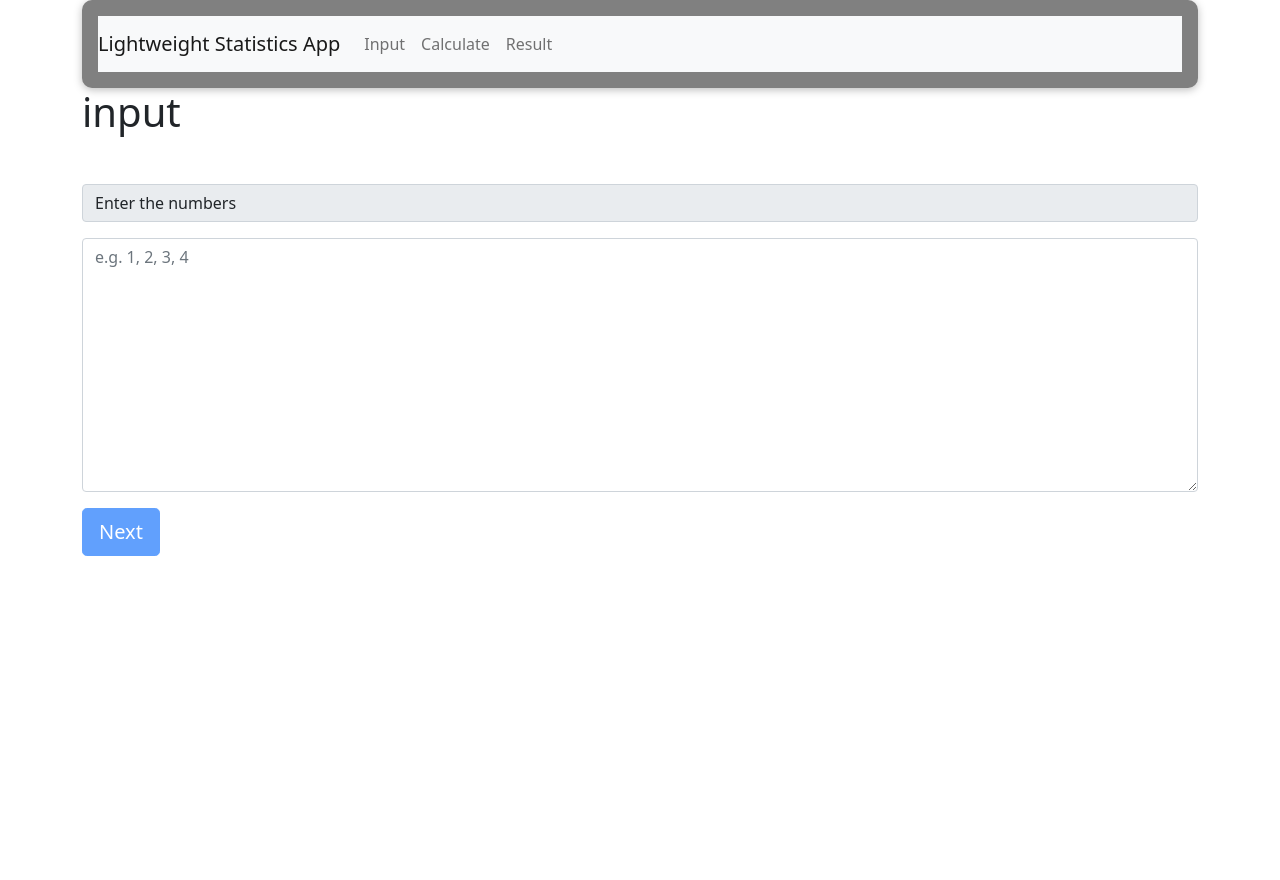
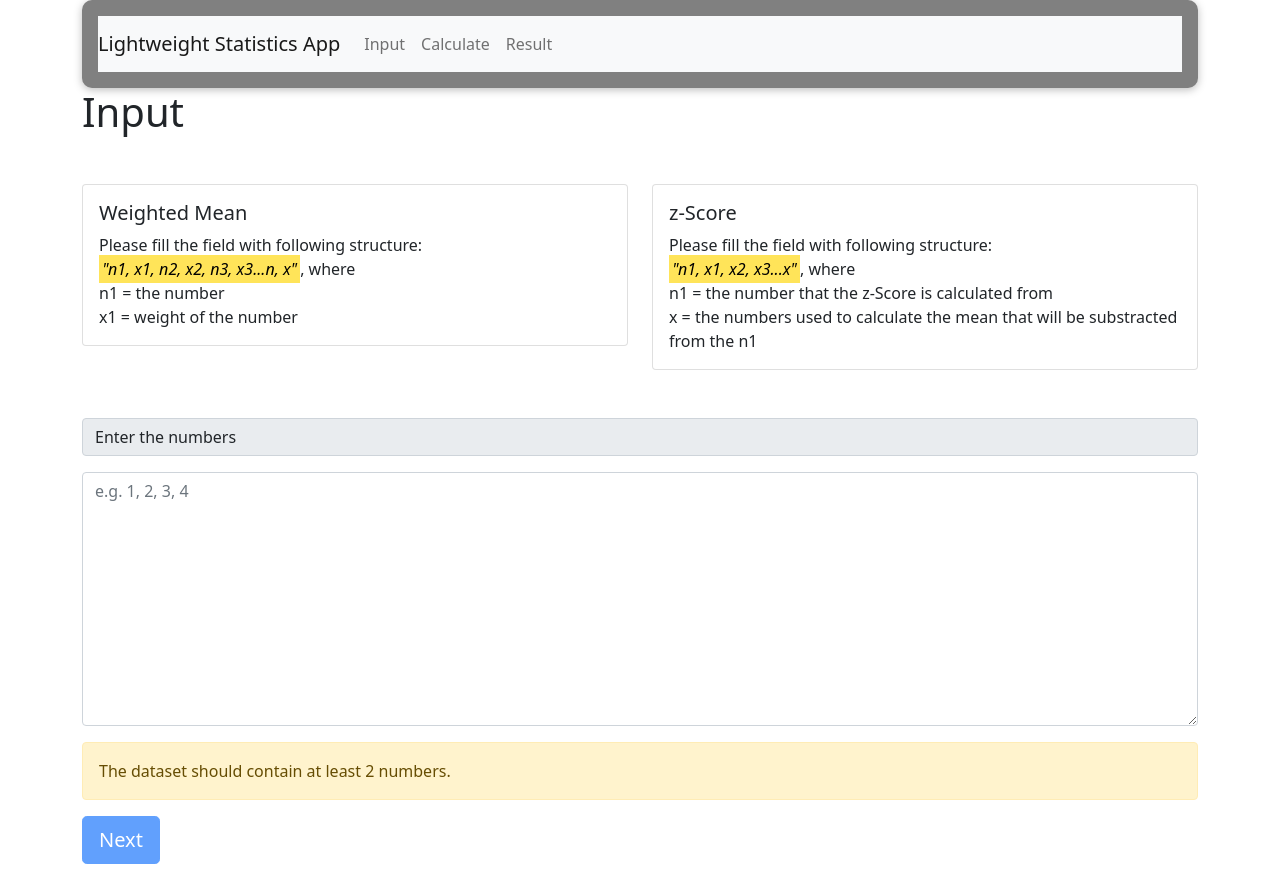
Before and after one commit to jakubnorkiewicz/lightweight-statistics-app, a Vue app: page /input in a window 1280 px wide. Before the commit the page ends 800 px from the top, so only its background shows below. Built offline with nearby package versions, Linux system fonts and the light colour scheme.

Commit message:
cleaned function codes and upgraded styling

```diff
--- a/src/App.vue
+++ b/src/App.vue
@@ -12,19 +12,18 @@
 </template>
 
 <script>
-
 import Buttons from './components/nav/Buttons.vue';
 import Navigation from './components/nav/Navigation.vue';
 
 export default {
   components: {
     Navigation,
-    Buttons,
-  },
+    Buttons
+  }
 };
 </script>
 
-<style lang="scss" >
+<style>
 * {
   box-sizing: border-box;
 }
@@ -33,11 +32,7 @@ html {
   font-family: sans-serif;
 }
 
-body {
-  .page-name {
-    h1 {
-
-    }
-  }
+.page-name h1 {
+  text-transform: capitalize;
 }
 </style>
--- a/src/components/calculate/Calculate.vue
+++ b/src/components/calculate/Calculate.vue
@@ -1,16 +1,58 @@
 <template>
-  <h2>Your numbers:</h2>
   <div v-if="!isPopulated()">
     <div class="alert alert-danger" role="alert">
       Please go back to Input page and populate the field with numbers.
     </div>
   </div>
   <div v-else>
-    <h3>{{ dataset }}</h3>
+     <div class="form-check">
+      <input
+        class="form-check-input"
+        type="checkbox"
+        id="min"
+        name="min"
+        value="min"
+        v-model="formula"
+      />
+      <label class="form-check-label" for="min">Min</label>
+    </div>
     <div class="form-check">
       <input
         class="form-check-input"
-        type="radio"
+        type="checkbox"
+        id="max"
+        name="max"
+        value="max"
+        v-model="formula"
+      />
+      <label class="form-check-label" for="max">Max</label>
+    </div>
+    <div class="form-check">
+      <input
+        class="form-check-input"
+        type="checkbox"
+        id="range"
+        name="range"
+        value="range"
+        v-model="formula"
+      />
+      <label class="form-check-label" for="range">Range</label>
+    </div>
+    <div class="form-check">
+      <input
+        class="form-check-input"
+        type="checkbox"
+        id="sum"
+        name="sum"
+        value="sum"
+        v-model="formula"
+      />
+      <label class="form-check-label" for="sum">Sum</label>
+    </div>
+    <div class="form-check">
+      <input
+        class="form-check-input"
+        type="checkbox"
         id="mean"
         name="mean"
         value="mean"
@@ -21,7 +63,7 @@
     <div class="form-check">
       <input
         class="form-check-input"
-        type="radio"
+        type="checkbox"
         id="weightedMean"
         name="weightedmean"
         value="weightedmean"
@@ -32,7 +74,7 @@
     <div class="form-check">
       <input
         class="form-check-input"
-        type="radio"
+        type="checkbox"
         id="median"
         name="median"
         value="median"
@@ -43,7 +85,7 @@
     <div class="form-check">
       <input
         class="form-check-input"
-        type="radio"
+        type="checkbox"
         id="standardDeviation"
         name="standarddeviation"
         value="standarddeviation"
@@ -56,7 +98,7 @@
     <div class="form-check">
       <input
         class="form-check-input"
-        type="radio"
+        type="checkbox"
         id="variance"
         name="variance"
         value="variance"
@@ -67,40 +109,29 @@
     <div class="form-check">
       <input
         class="form-check-input"
-        type="radio"
-        id="min"
-        name="min"
-        value="min"
+        type="checkbox"
+        id="mode"
+        name="mode"
+        value="mode"
         v-model="formula"
       />
-      <label class="form-check-label" for="min">Min</label>
+      <label class="form-check-label" for="variance">Mode</label>
     </div>
     <div class="form-check">
       <input
         class="form-check-input"
-        type="radio"
-        id="max"
-        name="max"
-        value="max"
-        v-model="formula"
-      />
-      <label class="form-check-label" for="max">Max</label>
-    </div>
-    <div class="form-check">
-      <input
-        class="form-check-input"
-        type="radio"
+        type="checkbox"
         id="zScore"
         name="zscore"
         value="zscore"
         v-model="formula"
       />
-      <label class="form-check-label" for="zscore">z Score</label>
+      <label class="form-check-label" for="zscore">z-Score</label>
     </div>
     <div class="form-check">
       <input
         class="form-check-input"
-        type="radio"
+        type="checkbox"
         id="meanAbsoluteDeviation"
         name="meanabsolutedeviation"
         value="meanabsolutedeviation"
@@ -110,53 +141,59 @@
         >Mean Absolute Deviation</label
       >
     </div>
-    <div class="form-check">
-      <input
-        class="form-check-input"
-        type="radio"
-        id="sum"
-        name="sum"
-        value="sum"
-        v-model="formula"
-      />
-      <label class="form-check-label" for="sum">Sum</label>
+    <h2>Your numbers:</h2>
+    <div class="card">
+      <div class="card-body">
+        {{ dataset }}
+      </div>
     </div>
-
-    <div v-if="formula === 'mean'">
+     <div v-show="formula.includes('min')">
+      The minimum number equals:
+      {{ min() }}
+    </div>
+    <div v-show="formula.includes('max')">
+      The maximum number equals:
+      {{ max() }}
+    </div>
+    <div v-show="formula.includes('range')">
+      The range is:
+      {{ range() }}
+    </div>
+    <div v-show="formula.includes('sum')">
+      The sum equals:
+      {{ sum() }}
+    </div>
+    <div v-show="formula.includes('mean')">
+      The mean equals:
       {{ mean() }}
     </div>
-    <div v-else-if="formula === 'weightedmean'">
+    <div v-show="formula.includes('weightedmean')">
+      The weighted mean equals:
       {{ weightedMean() }}
     </div>
-    <div v-else-if="formula === 'median'">
+    <div v-show="formula.includes('median')">
+      The median equals:
       {{ median() }}
     </div>
-    <div v-else-if="formula === 'standarddeviation'">
+    <div v-show="formula.includes('standarddeviation')">
+      The standard deviation equals:
       {{ standardDeviation() }}
     </div>
-    <div v-else-if="formula === 'variance'">
+    <div v-show="formula.includes('variance')">
+      The variance equals:
       {{ variance() }}
     </div>
-    <div v-else-if="formula === 'mode'">
+    <div v-show="formula.includes('mode')">
+      The mode equals:
       {{ mode() }}
     </div>
-    <div v-else-if="formula === 'min'">
-      {{ min() }}
-    </div>
-    <div v-else-if="formula === 'max'">{
-      { max() }}
-    </div>
-    <div v-else-if="formula === 'range'">
-      {{ range() }}
-      </div>
-    <div v-else-if="formula === 'zscore'">
+    <div v-show="formula.includes('zscore')">
+      The z-Score equals:
       {{ zScore() }}
     </div>
-    <div v-else-if="formula === 'meanabsolutedeviation'">
+    <div v-show="formula.includes('meanabsolutedeviation')">
+      The mean absolute deviation equals:
       {{ meanAbsoluteDeviation() }}
-    </div>
-    <div v-else-if="formula === 'sum'">
-      {{ sum() }}
     </div>
   </div>
 </template>
--- a/src/components/input/Input.vue
+++ b/src/components/input/Input.vue
@@ -1,13 +1,54 @@
 <template>
+  <div class="row mb-5">
+  <div class="col-sm-6">
+    <div class="card">
+      <div class="card-body">
+        <h5 class="card-title">Weighted Mean</h5>
+        <p class="card-text">
+          Please fill the field with following structure:<br>
+          <mark><i>"n1, x1, n2, x2, n3, x3...n, x"</i></mark>, where<br>
+          n1 = the number<br>
+          x1 = weight of the number</p>
+      </div>
+    </div>
+  </div>
+  <div class="col-sm-6">
+    <div class="card">
+      <div class="card-body">
+        <h5 class="card-title">z-Score</h5>
+        <p class="card-text">
+          Please fill the field with following structure:<br>
+          <mark><i>"n1, x1, x2, x3...x"</i></mark>, where<br>
+          n1 = the number that the z-Score is calculated from<br>
+          x = the numbers used to calculate the mean that will be substracted from the n1
+        </p>
+      </div>
+    </div>
+  </div>
+</div>
   <span class="input-group-text mb-3">Enter the numbers</span>
-  <textarea class="form-control" aria-label="Enter the numbers" name="dataset" id="dataset" cols="30" rows="10" v-model="dataset" placeholder="e.g. 1, 2, 3, 4"></textarea>
+  <textarea
+    class="form-control mb-3"
+    aria-label="Enter the numbers"
+    name="dataset"
+    id="dataset"
+    cols="30"
+    rows="10"
+    v-model="dataset"
+    placeholder="e.g. 1, 2, 3, 4">
+    </textarea>
+    <div class="alert alert-warning" role="alert" v-if="!isPopulated()">
+      The dataset should contain at least 2 numbers.
+    </div>
 </template>
 
 <script>
-import { mapActions } from 'vuex';
+import { mapActions, mapGetters } from 'vuex';
+
 export default {
   methods: {
     ...mapActions (['setDataset']),
+    ...mapGetters (['isPopulated'])
   },
   computed: {
     dataset: {
@@ -23,5 +64,7 @@ export default {
 </script>
 
 <style scoped>
-
+  .card .card-text mark {
+    background-color: #ffe459;
+  }
 </style>
--- a/src/components/result/Result.vue
+++ b/src/components/result/Result.vue
@@ -1,5 +1,5 @@
 <template>
-<div>test</div>
+<div>Data Graphs</div>
 </template>
 
 <style scoped>
```
Lines whose indentation alone changed are shown as unchanged.
